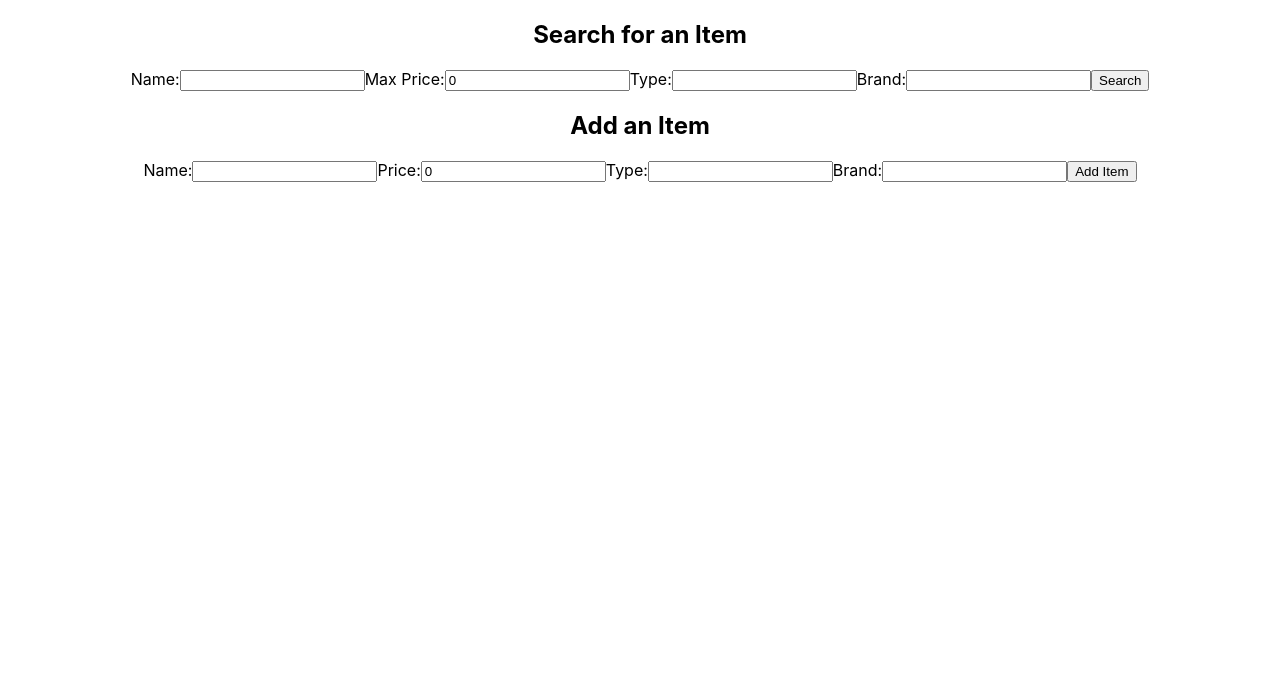
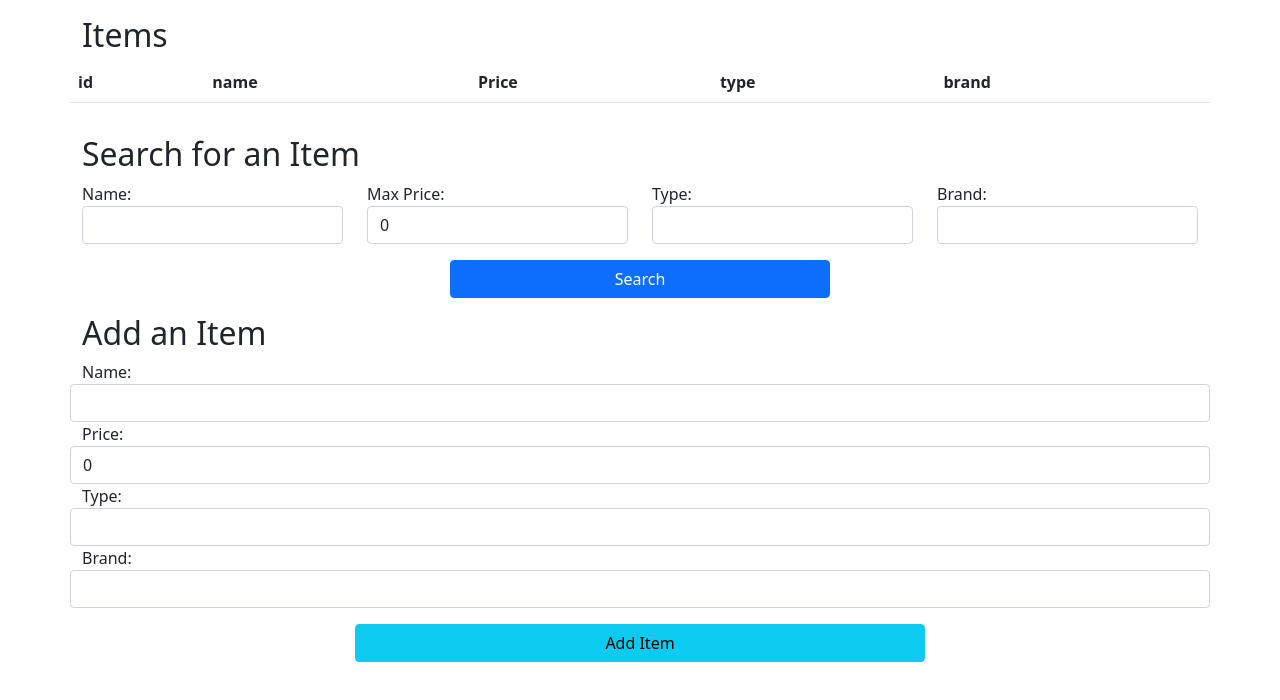
Before and after one commit to ArsalaanAli/React-Inventory-Manager, a React (Create React App) app in the folder inventory/: page / in a window 1280 px wide. Shown: the top 700 px of the page. Built offline with nearby package versions, Linux system fonts and the light colour scheme.

Commit message:
Styling Components

```diff
--- a/inventory/package.json
+++ b/inventory/package.json
@@ -6,7 +6,9 @@
     "@testing-library/jest-dom": "^5.14.1",
     "@testing-library/react": "^11.2.7",
     "@testing-library/user-event": "^12.8.3",
+    "bootstrap": "^5.1.1",
     "react": "^17.0.2",
+    "react-bootstrap": "^1.6.3",
     "react-dom": "^17.0.2",
     "react-scripts": "4.0.3",
     "web-vitals": "^1.1.2"
--- a/inventory/src/AddItem.js
+++ b/inventory/src/AddItem.js
@@ -15,13 +15,16 @@
   };
 
   return (
-    <div>
-      <h2>Add an Item</h2>
-      <form>
+    <div className="container">
+      <div className="row">
+        <h2>Add an Item</h2>
+      </div>
+      <div className="row">
         <label for="name-field">Name:</label>
         <input
           id="name-field"
           type="text"
+          className="form-control"
           value={name}
           onChange={(e) => setName(e.target.value)}
         ></input>
@@ -29,6 +32,7 @@
         <input
           id="price-field"
           type="number"
+          className="form-control"
           value={price}
           onChange={(e) => setPrice(e.target.value)}
         ></input>
@@ -36,6 +40,7 @@
         <input
           id="type-field"
           type="text"
+          className="form-control"
           value={type}
           onChange={(e) => setType(e.target.value)}
         ></input>
@@ -43,13 +48,21 @@
         <input
           id="brand-field"
           type="text"
+          className="form-control"
           value={brand}
           onChange={(e) => setBrand(e.target.value)}
         ></input>
-        <button type="button" onClick={addItemButtonPressed}>
+      </div>
+      <div className="row mt-3">
+        <div className="col-3" />
+        <button
+          type="button"
+          className="col-6 btn btn-info"
+          onClick={addItemButtonPressed}
+        >
           Add Item
         </button>
-      </form>
+      </div>
     </div>
   );
 }
--- a/inventory/src/App.js
+++ b/inventory/src/App.js
@@ -21,10 +21,16 @@
   };
 
   return (
-    <div className="App">
-      <SearchBar updateSearchParams={updateFilters} />
-      <ItemsDisplay items={data.items} />
-      <AddItem addItem={addItemToData} />
+    <div className="container">
+      <div className="row mt-3">
+        <ItemsDisplay items={data.items} />
+      </div>
+      <div className="row mt-3">
+        <SearchBar updateSearchParams={updateFilters} />
+      </div>
+      <div className="row mt-3">
+        <AddItem addItem={addItemToData} />
+      </div>
     </div>
   );
 }
--- a/inventory/src/ItemsDisplay.js
+++ b/inventory/src/ItemsDisplay.js
@@ -1,17 +1,37 @@
 function ItemsDisplay(props) {
   const renderItems = (item) => {
     return (
-      <div>
-        <p>Id: {item.id}</p>
-        <p>Name: {item.name}</p>
-        <p>Price: {item.price}</p>
-        <p>Type: {item.type}</p>
-        <p>Brand: {item.brand}</p>
-      </div>
+      <tr>
+        <th scope="row">{item.id}</th>
+        <td>{item.name}</td>
+        <td>{item.price}</td>
+        <td>{item.type}</td>
+        <td>{item.brand}</td>
+      </tr>
     );
   };
 
-  return <div>{props.items.map(renderItems)}</div>;
+  return (
+    <div className="container">
+      <div className="row">
+        <h2>Items</h2>
+      </div>
+      <div className="row">
+        <table className="table table-striped">
+          <thead>
+            <tr>
+              <th scope="col">id</th>
+              <th scope="col">name</th>
+              <th scope="col">Price</th>
+              <th scope="col">type</th>
+              <th scope="col">brand</th>
+            </tr>
+          </thead>
+          <tbody> {props.items.map(renderItems)}</tbody>
+        </table>
+      </div>
+    </div>
+  );
 }
 
 export default ItemsDisplay;
--- a/inventory/src/SearchBar.js
+++ b/inventory/src/SearchBar.js
@@ -7,28 +7,71 @@
   const [brand, setBrand] = useState("");
 
   const searchButtonPressed = () => {
-        props.updateSearchParams({ name: name, brand: brand, type: type, price: price});
-    }
+    props.updateSearchParams({
+      name: name,
+      brand: brand,
+      type: type,
+      price: price,
+    });
+  };
 
   return (
-        <div>
+    <div className="container">
+      <div className="row">
         <h2>Search for an Item</h2>
-            <form>
+      </div>
+      <div className="row">
+        <div className="col">
           <label for="name-field">Name:</label>
           <input
             id="name-field"
             type="text"
+            className="form-control"
             value={name}
-                    onChange={(e) => setName(e.target.value)}>
-                </input>
+            onChange={(e) => setName(e.target.value)}
+          ></input>
+        </div>
+        <div className="col">
           <label for="price-field">Max Price:</label>
-                <input id="price-field" type="number" value={price} onChange={(e) => setPrice(e.target.value)}></input>
+          <input
+            id="price-field"
+            type="number"
+            className="form-control"
+            value={price}
+            onChange={(e) => setPrice(e.target.value)}
+          ></input>
+        </div>
+        <div className="col">
           <label for="type-field">Type:</label>
-                <input id="type-field" type="text" value={type} onChange={(e) => setType(e.target.value)}></input>
+          <input
+            id="type-field"
+            type="text"
+            className="form-control"
+            value={type}
+            onChange={(e) => setType(e.target.value)}
+          ></input>
+        </div>
+        <div className="col">
           <label for="brand-field">Brand:</label>
-                <input id="brand-field" type="text" value={brand} onChange={(e) => setBrand(e.target.value)}></input>
-                <button type="button" onClick={ searchButtonPressed }>Search</button>
-            </form>
+          <input
+            id="brand-field"
+            type="text"
+            className="form-control"
+            value={brand}
+            onChange={(e) => setBrand(e.target.value)}
+          ></input>
+        </div>
+      </div>
+      <div className="row mt-3">
+        <div className="col-4" />
+        <button
+          type="button"
+          className="col-4 btn btn-primary"
+          onClick={searchButtonPressed}
+        >
+          Search
+        </button>
+      </div>
     </div>
   );
 }
```
Also changed, not shown: inventory/src/index.js (+7 -6 lines), 1 other file (tests, documents, lock files or other folders). Lines whose indentation alone changed are shown as unchanged.
